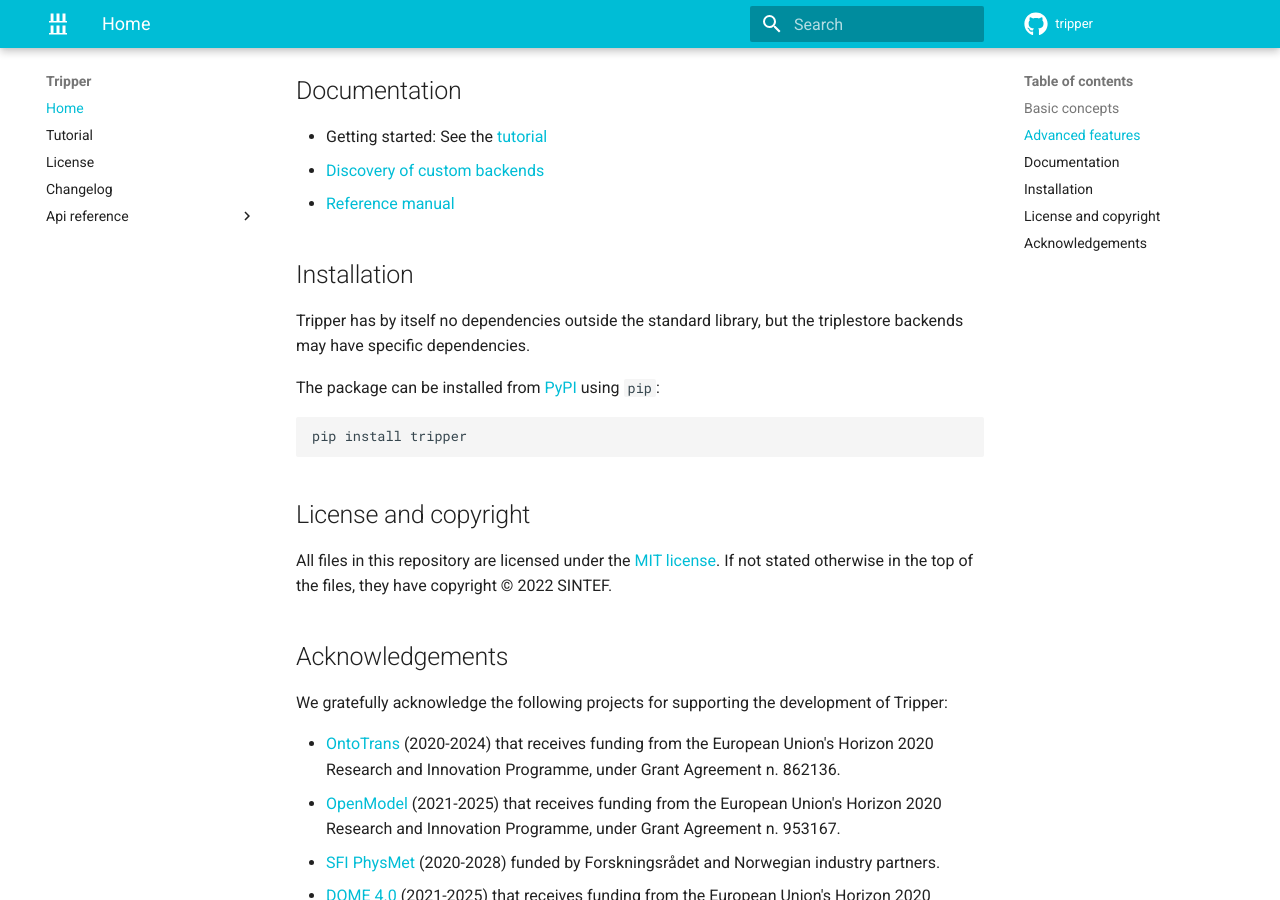
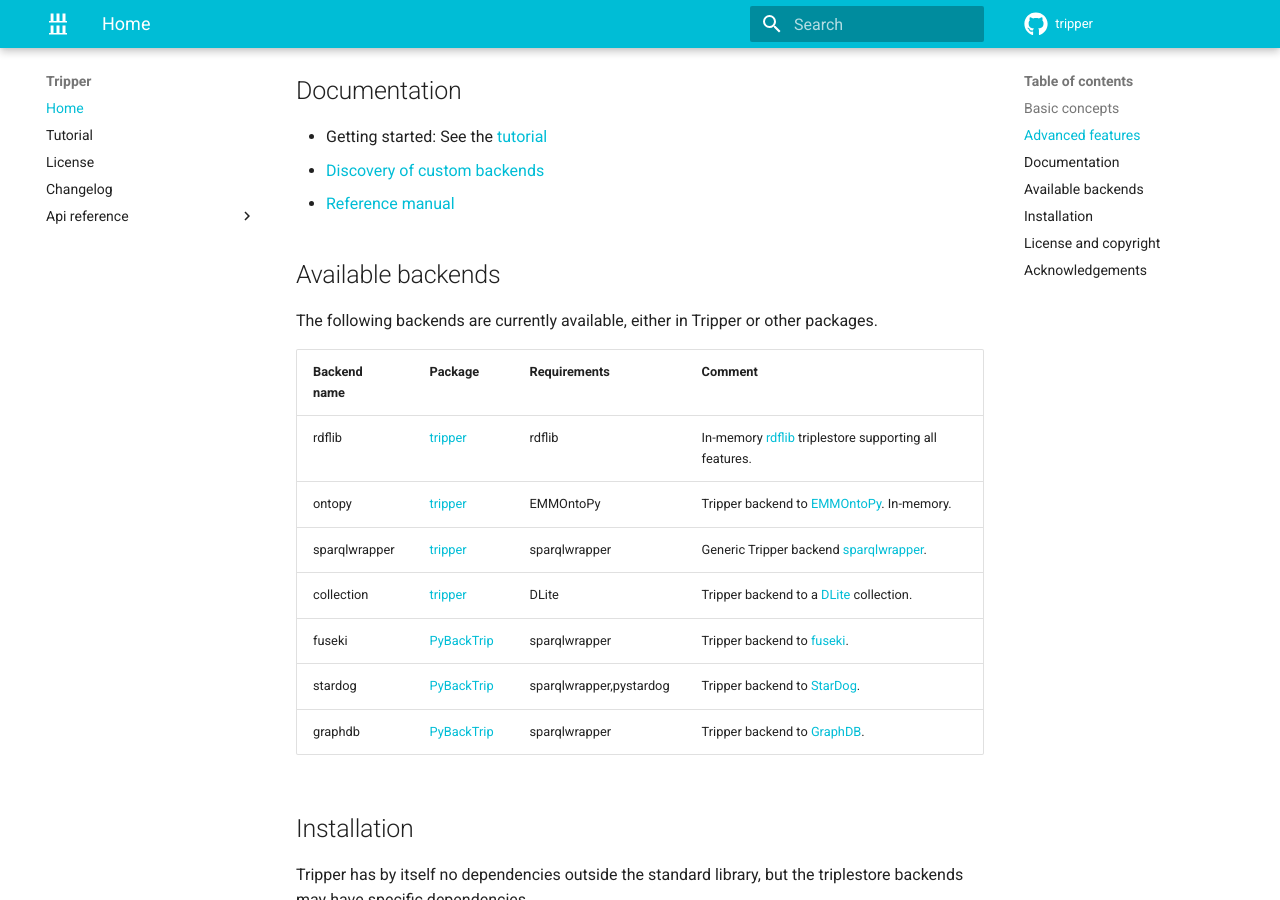
Before and after one commit to EMMC-ASBL/tripper, an MkDocs documentation site: the page built from docs/index.md, in a window 1280 px wide and 900 px high, scrolled down 852 px. Built offline with MkDocs 1.6.1 and Material for MkDocs 9.7.7, drawn with Linux system fonts in a browser that asks for light colours; comment, search, counter and statistics services are not loaded; the version menu is left out.

Commit message:
Added reference to PyBackTrip

```diff
--- a/docs/index.md
+++ b/docs/index.md
@@ -46,6 +46,21 @@
 * [Reference manual]
 
 
+Available backends
+------------------
+The following backends are currently available, either in Tripper or other packages.
+
+| Backend name  | Package      | Requirements            | Comment
+| ------------  | ------------ | ----------------------- | -----------------
+| rdflib        | [tripper]    | rdflib                  | In-memory [rdflib] triplestore supporting all features.
+| ontopy        | [tripper]    | EMMOntoPy               | Tripper backend to [EMMOntoPy]. In-memory.
+| sparqlwrapper | [tripper]    | sparqlwrapper           | Generic Tripper backend [sparqlwrapper].
+| collection    | [tripper]    | DLite                   | Tripper backend to a [DLite] collection.
+| fuseki        | [PyBackTrip] | sparqlwrapper           | Tripper backend to [fuseki].
+| stardog       | [PyBackTrip] | sparqlwrapper,pystardog | Tripper backend to [StarDog].
+| graphdb       | [PyBackTrip] | sparqlwrapper           | Tripper backend to [GraphDB].
+
+
 Installation
 ------------
 Tripper has by itself no dependencies outside the standard library, but the triplestore backends may have specific dependencies.
@@ -78,9 +93,18 @@
 
 
 
+[tripper]: https://emmc-asbl.github.io/tripper/latest/
 [rdflib]: https://rdflib.readthedocs.io/en/stable/
 [PyPI]: https://pypi.org/project/tripper
+[PyBackTrip]: https://github.com/EMMC-ASBL/PyBackTrip/
 [Reference manual]: https://emmc-asbl.github.io/tripper/latest/api_reference/triplestore/
 [Literal]: https://emmc-asbl.github.io/tripper/latest/api_reference/triplestore/#tripper.triplestore.Literal
 [Namespace]: https://emmc-asbl.github.io/tripper/latest/api_reference/triplestore/#tripper.triplestore.Namespace
 [Triplestore]: https://emmc-asbl.github.io/tripper/latest/api_reference/triplestore/#tripper.triplestore.Triplestore
+[rdflib]: https://rdflib.readthedocs.io/en/stable/
+[EMMOntoPy]: https://emmo-repo.github.io/EMMOntoPy/stable/
+[sparqlwrapper]: https://sparqlwrapper.readthedocs.io/en/latest/
+[DLite]: https://sintef.github.io/dlite/
+[fuseki]: https://jena.apache.org/documentation/fuseki2/
+[StarDog]: https://www.stardog.com/
+[GraphDB]: https://www.ontotext.com/products/graphdb/
```
Also changed, not shown: README.md (+24 -0 lines).
